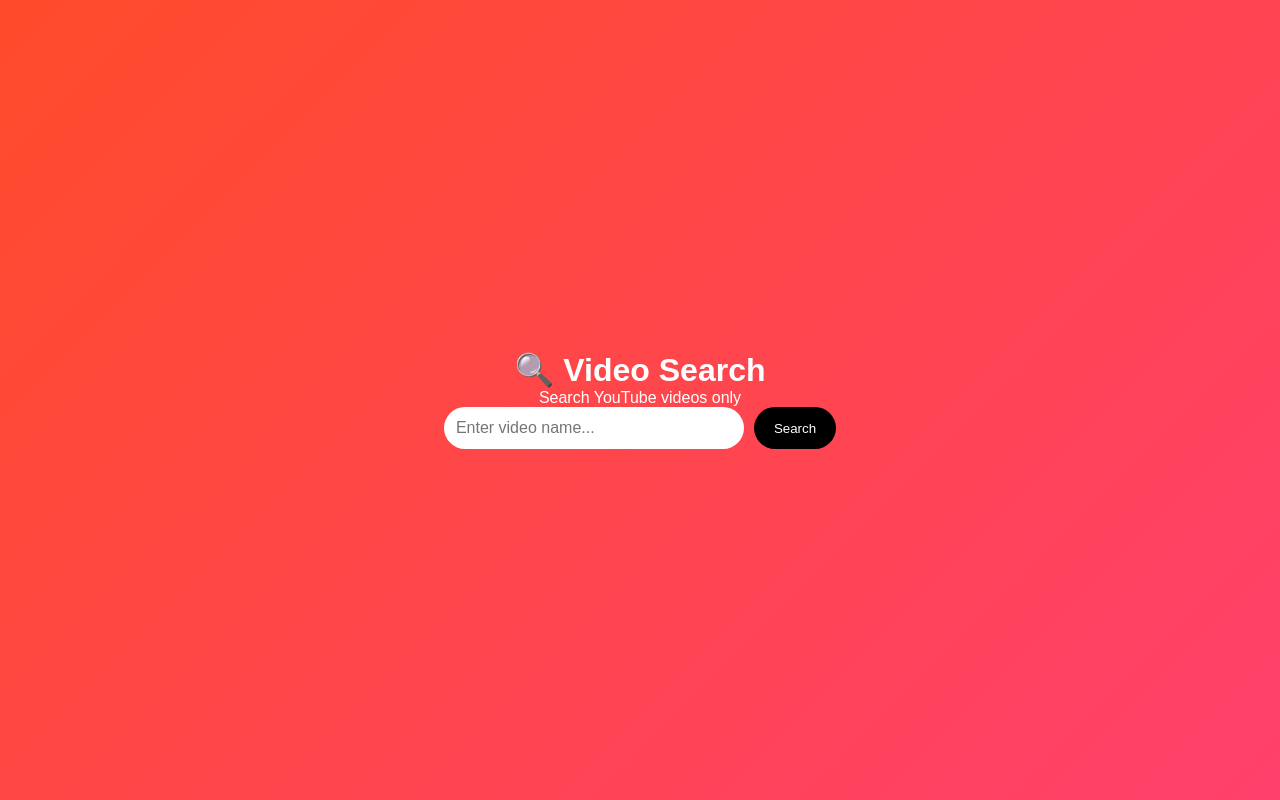
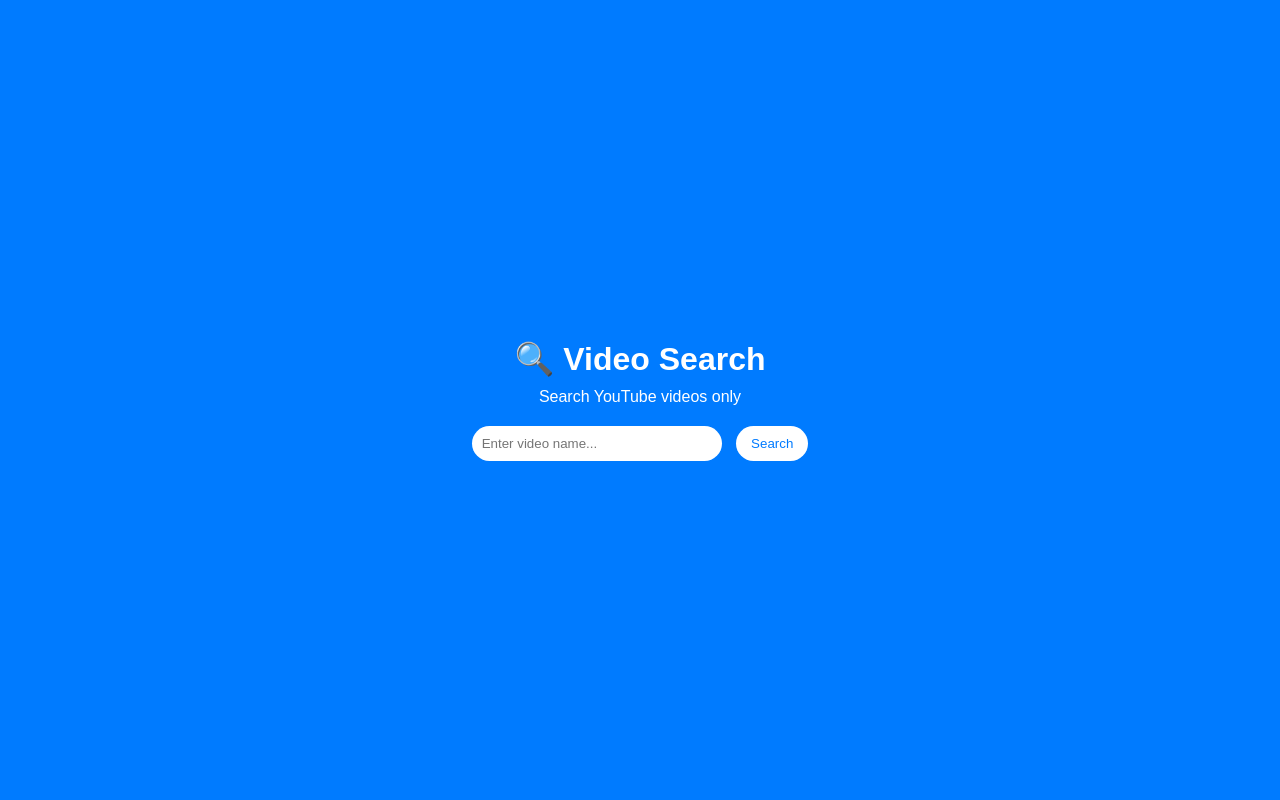
Before and after one commit to nallamsettimanohar-dotcom/Sankatahara, a plain HTML site: page index.html in a window 1280 px wide. Drawn offline with Linux system fonts and the light colour scheme.

Commit message:
Refactor styles in style.css for consistency
Updated styles for background, buttons, and input fields. Removed animation and adjusted padding.

```diff
--- a/style.css
+++ b/style.css
@@ -10,69 +10,41 @@
     display: flex;
     justify-content: center;
     align-items: center;
-    background: linear-gradient(135deg, #ff4b2b, #ff416c);
+    background-color: #007BFF; /* BLUE BACKGROUND */
     color: white;
 }
 
 .container {
     text-align: center;
-    animation: fadeIn 1s ease-in-out;
 }
 
-.title {
-    font-size: 2.5rem;
+h1 {
     margin-bottom: 10px;
 }
 
-.subtitle {
+p {
     margin-bottom: 20px;
-    opacity: 0.8;
-}
-
-form {
-    display: flex;
-    gap: 10px;
-    justify-content: center;
 }
 
 input {
-    padding: 12px;
-    width: 300px;
+    padding: 10px;
+    width: 250px;
+    border-radius: 20px;
     border: none;
-    border-radius: 25px;
     outline: none;
-    font-size: 16px;
-    transition: 0.3s;
-}
-
-input:focus {
-    transform: scale(1.05);
 }
 
 button {
-    padding: 12px 20px;
+    padding: 10px 15px;
+    border-radius: 20px;
     border: none;
-    border-radius: 25px;
-    background: black;
-    color: white;
+    background-color: white;
+    color: #007BFF;
     cursor: pointer;
-    transition: 0.3s;
+    margin-left: 10px;
 }
 
 button:hover {
-    background: white;
-    color: black;
-    transform: scale(1.1);
+    background-color: black;
+    color: white;
 }
-
-/* Animation */
-@keyframes fadeIn {
-    from {
-        opacity: 0;
-        transform: translateY(30px);
-    }
-    to {
-        opacity: 1;
-        transform: translateY(0);
-    }
-}
```
